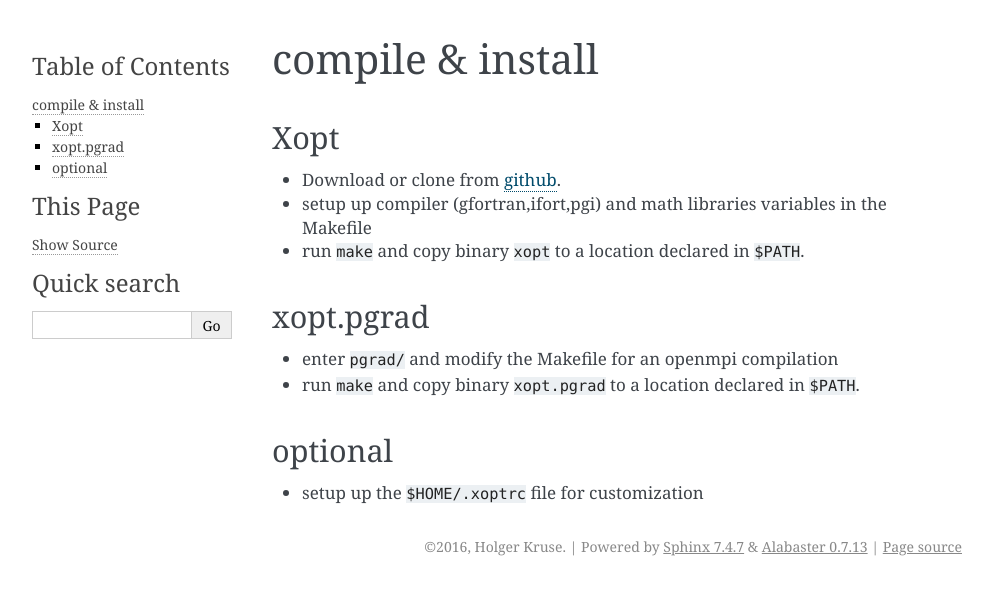
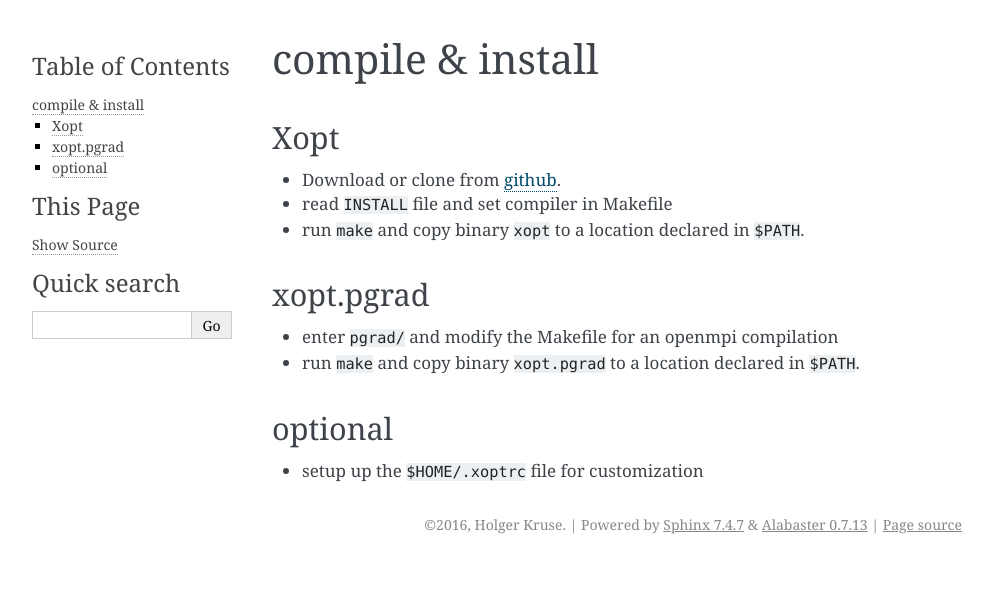
Before and after one commit to hokru/xopt, a Sphinx documentation site: the page built from docs/compile.rst, in a window 1280 px wide. Shown: the top 595 px of the page, without its empty margins (148-1141 px from the left). Built offline with Sphinx 7.4.7, drawn with Linux system fonts in a browser that asks for light colours.

Commit message:
transfer fixes

```diff
--- a/docs/compile.rst
+++ b/docs/compile.rst
@@ -4,7 +4,7 @@ compile & install
 Xopt
 ****
 * Download or clone from `github <http://www.github.com/hokru/xopt>`_.
-* setup up compiler (gfortran,ifort,pgi) and math libraries variables in the Makefile
+* read ``INSTALL`` file and set compiler in Makefile
 * run ``make`` and copy binary ``xopt`` to a location declared in ``$PATH``.
 
 xopt.pgrad
```
Also changed, not shown: 5 other files.
